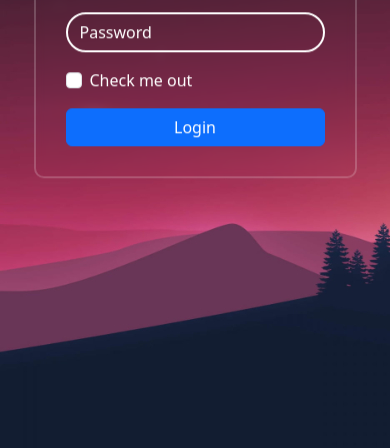
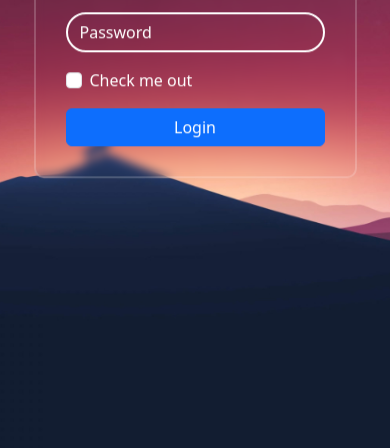
Before and after one commit to esantos2019254/LaboratorioPS-1, a plain HTML site: page index.html in a window 390 px wide. Shown: the part 396-844 px from the top of the page. Drawn offline with nearby package versions, Linux system fonts and the light colour scheme.

Commit message:
Se concluyo login de forma responsive

```diff
--- a/assets/styles/style.css
+++ b/assets/styles/style.css
@@ -1,6 +1,9 @@
 body{
     background-image: url('../resource/img/fondo.jpg');
     height: 100vh;
+    background-size: cover;
+    background-position: center;
+    margin: 0;
 }
 
 .container{
```
